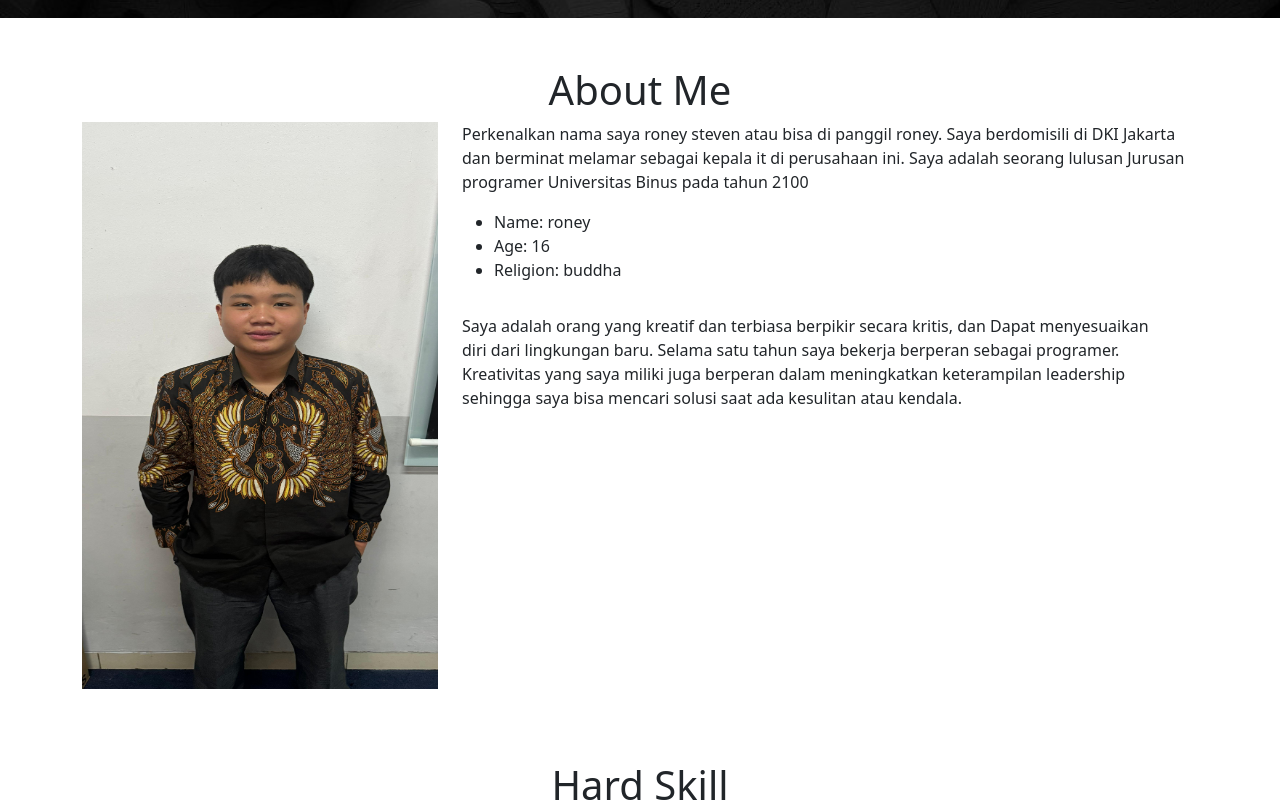
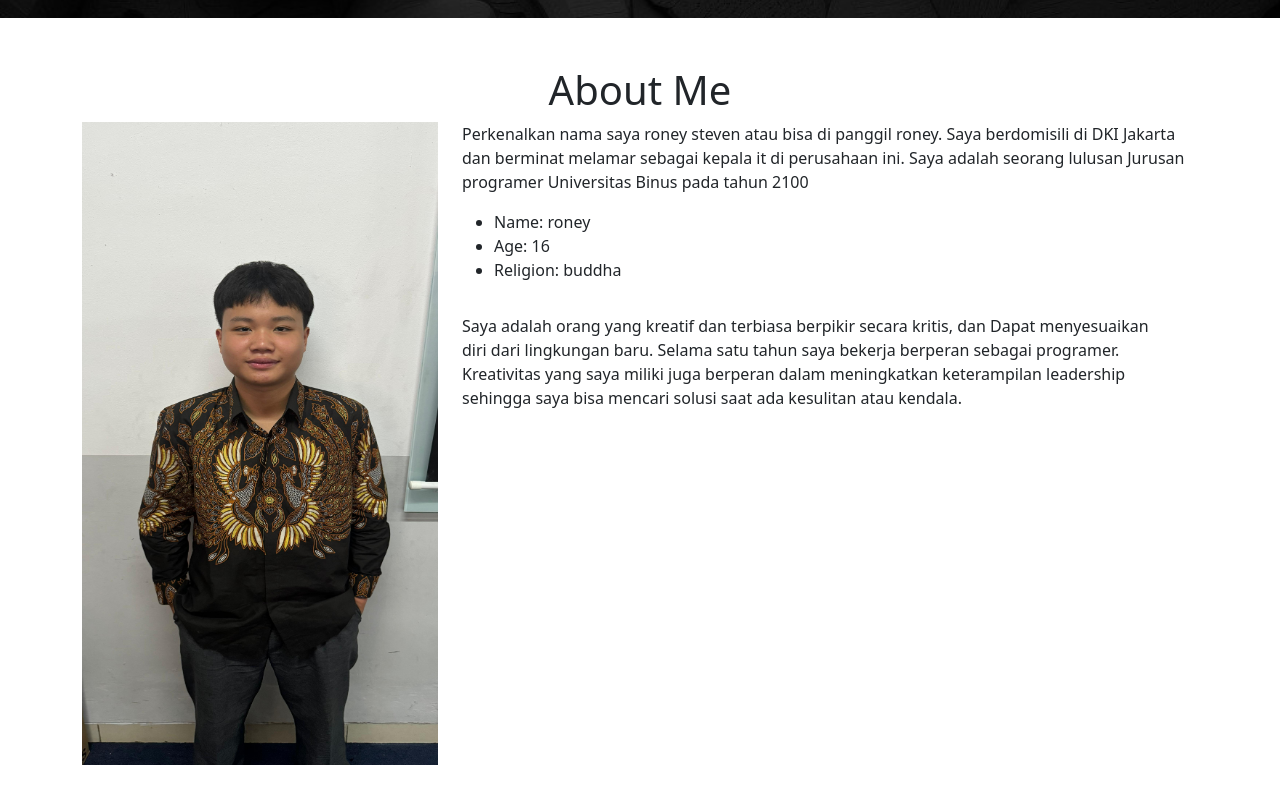
Before and after one commit to Roney89/website-porto, a plain HTML site: page index.html in a window 1280 px wide. Shown: the part 782-1594 px from the top of the page. Drawn offline with nearby package versions, Linux system fonts and the light colour scheme; a script that the page names is missing.

Commit message:
Update index.html

```diff
--- a/index.html
+++ b/index.html
@@ -58,7 +58,7 @@
             <h1 class="text-center">About Me</h1>
             <div class="row mt-6">
                 <div class="col-lg-4">
-                    <img src="roney.jpeg" class="imageAboutPage" alt="" style="height: 15cm;">
+                    <img src="roney.jpeg" class="imageAboutPage" alt="" style="height: 17cm;">
                 </div>
 
                 <div class="col-lg-8">
```
